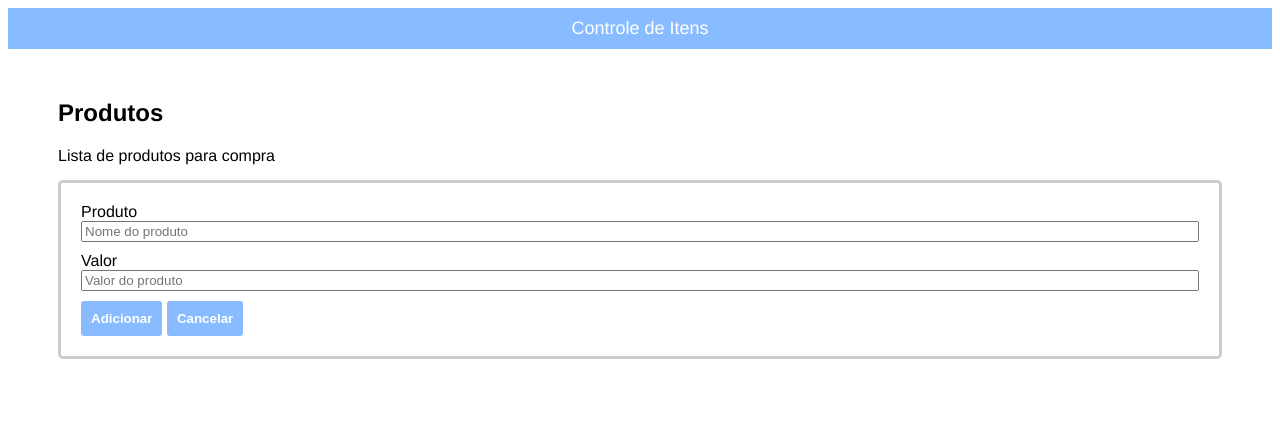
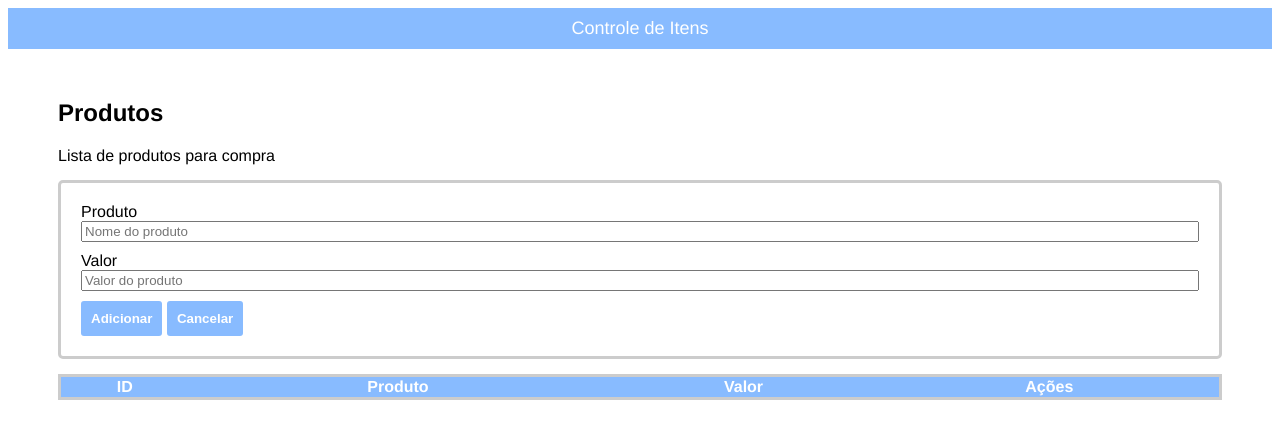
Before and after one commit to Izaquinho/lista_compras_javascript, a plain HTML site: page index.html in a window 1280 px wide. Drawn offline with Linux system fonts and the light colour scheme.

Commit message:
initial commit

```diff
--- a/index.html
+++ b/index.html
@@ -37,6 +37,19 @@
             <button onclick="produto.cancelar()">Cancelar</button>
         </div>
 
+        <div class="content">
+
+            <table>
+                <thead>
+                    <th>ID</th>
+                    <th>Produto</th>
+                    <th>Valor</th>
+                    <th>Ações</th>
+                </thead>
+            </table>
+
+        </div>
+
     </main>
 
 </body>
--- a/styles.css
+++ b/styles.css
@@ -41,3 +41,19 @@ button {
 button:hover{
     background-color: #75adf5;
 }
+
+.content{
+    margin-top: 15px;
+
+}
+
+table{
+    border: 3px solid #ccc;
+    border-collapse: collapse;
+    width: 100%;
+}
+
+table th{
+    background-color: #88bbff;
+    color: #fff;
+}
```
